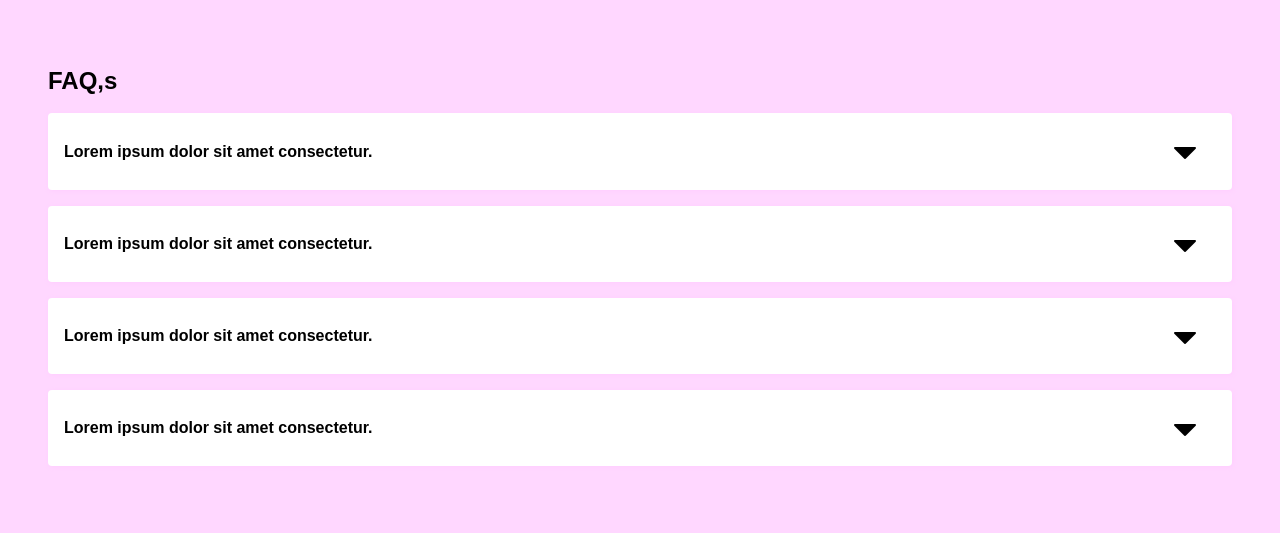
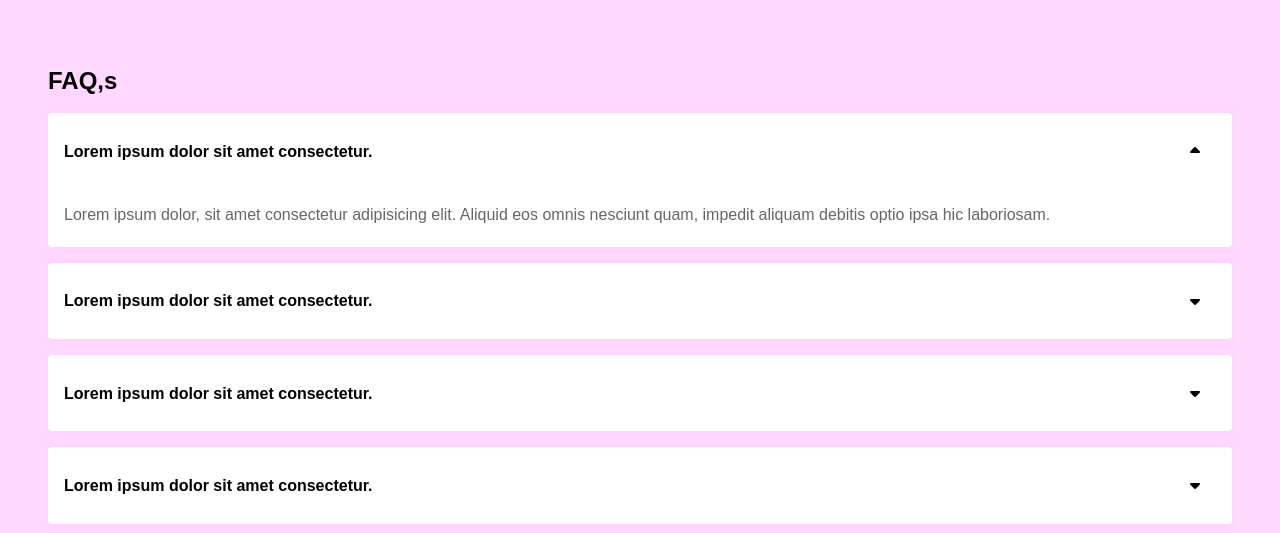
Before and after one commit to panhwar11090/Animated_FAQ_Section_Mini_project, a plain HTML site: page index.html in a window 1280 px wide. Both pictures are taken after a click on the element 640 px from the left and 151 px from the top of the page. Drawn offline with Linux system fonts and the light colour scheme.

Commit message:
Project completed

```diff
--- a/index.html
+++ b/index.html
@@ -13,7 +13,7 @@
     <div class="accordian">
         <div class="question">
             <h4>Lorem ipsum dolor sit amet consectetur.</h4>
-            <img src="down.png" class="icon">
+            <i class="icon fa-solid fa-caret-down"></i>
         </div>
         <div class="answer">
             <p>Lorem ipsum dolor, sit amet consectetur adipisicing elit. Aliquid eos omnis nesciunt quam, impedit aliquam debitis optio ipsa hic laboriosam.</p>
@@ -23,7 +23,7 @@
     <div class="accordian">
         <div class="question">
             <h4>Lorem ipsum dolor sit amet consectetur.</h4>
-            <img src="down.png" class="icon">
+            <i class="icon fa-solid fa-caret-down"></i>
         </div>
         <div class="answer">
             <p>Lorem ipsum dolor, sit amet consectetur adipisicing elit. Aliquid eos omnis nesciunt quam, impedit aliquam debitis optio ipsa hic laboriosam.</p>
@@ -33,7 +33,7 @@
     <div class="accordian">
         <div class="question">
             <h4>Lorem ipsum dolor sit amet consectetur.</h4>
-            <img src="down.png" class="icon">
+            <i class="icon fa-solid fa-caret-down"></i>
         </div>
         <div class="answer">
             <p>Lorem ipsum dolor, sit amet consectetur adipisicing elit. Aliquid eos omnis nesciunt quam, impedit aliquam debitis optio ipsa hic laboriosam.</p>
@@ -43,12 +43,15 @@
     <div class="accordian">
         <div class="question">
             <h4>Lorem ipsum dolor sit amet consectetur.</h4>
-            <img src="down.png" class="icon">
+            <i class="icon fa-solid fa-caret-down"></i>
         </div>
         <div class="answer">
             <p>Lorem ipsum dolor, sit amet consectetur adipisicing elit. Aliquid eos omnis nesciunt quam, impedit aliquam debitis optio ipsa hic laboriosam.</p>
         </div>
     </div>
 
+
+
+    <script src="script.js"></script>
 </body>
 </html>
--- a/script.js
+++ b/script.js
@@ -0,0 +1,18 @@
+const accordians = document.querySelectorAll('.accordian');
+
+accordians.forEach(accordian => {
+    const icon = accordian.querySelector('.icon');
+    const answer = accordian.querySelector('.answer');
+
+    accordian.addEventListener('click', () => {
+
+        if(icon.classList.contains('active')) {
+            icon.classList.remove('active');
+            answer.style.maxHeight = null;
+        } else {
+            icon.classList.add('active');
+            answer.style.maxHeight = answer.scrollHeight + 'px';
+        }
+
+    })
+})
```
Also changed, not shown: style.css (+6 -6 lines).
